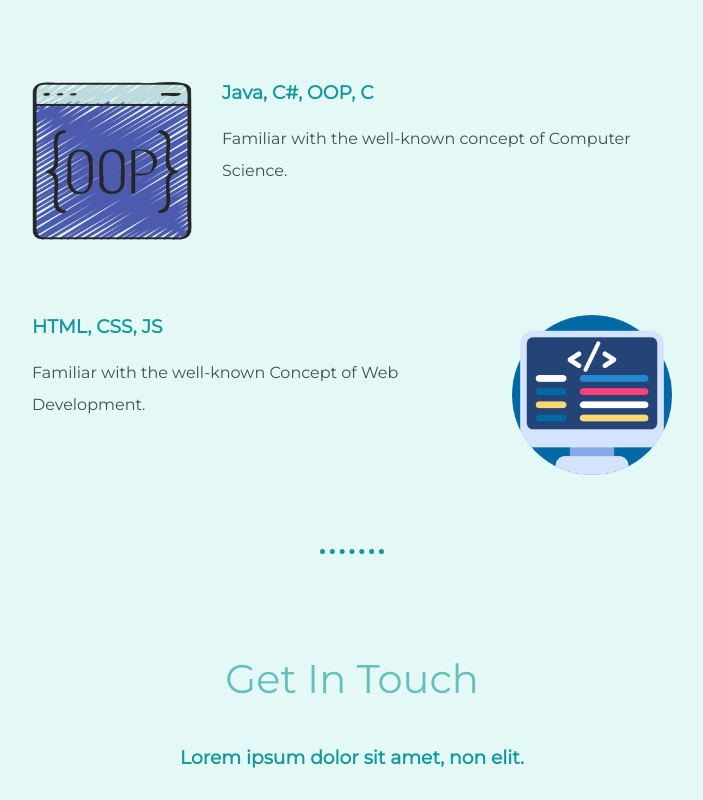
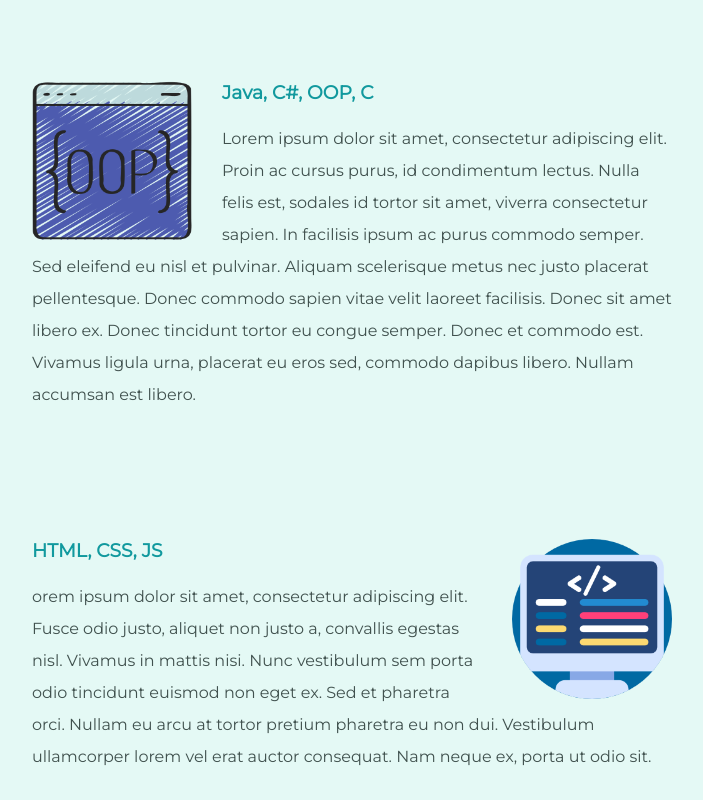
Before and after one commit to m2ic/CV, a plain HTML site: page index.html in a window 1280 px wide. Shown: the part 1500-2300 px from the top of the page, without its empty margins (288-991 px from the left). Drawn offline with Linux system fonts and the light colour scheme.

Commit message:
Add files via upload

```diff
--- a/index.html
+++ b/index.html
@@ -33,12 +33,16 @@ interpersonal skills, motivation , and willingness to take on challenges.</p>
         <div class="skill-row">
           <img class="skill-img-num1" src="images/programming.png" alt="code-skill img">
           <h3>Java, C#, OOP, C</h3>
-          <p>Familiar with the well-known concept of Computer Science.</p>
+          <p>Lorem ipsum dolor sit amet, consectetur adipiscing elit. Proin ac cursus purus, id condimentum lectus. Nulla felis est, sodales id tortor sit amet, viverra consectetur sapien.
+            In facilisis ipsum ac purus commodo semper. Sed eleifend eu nisl et pulvinar. Aliquam scelerisque metus nec justo placerat pellentesque. Donec commodo sapien vitae velit laoreet facilisis. Donec sit amet libero ex.
+            Donec tincidunt tortor eu congue semper. Donec et commodo est. Vivamus ligula urna, placerat eu eros sed, commodo dapibus libero. Nullam accumsan est libero.</p>
         </div>
         <div class="skill-row">
           <img class="skill-img-num2" src="images/coding.png" alt="code-skill img">
           <h3>HTML, CSS, JS</h3>
-          <p>Familiar with the well-known Concept of Web Development.</p>
+          <p>orem ipsum dolor sit amet, consectetur adipiscing elit. Fusce odio justo, aliquet non justo a, convallis egestas nisl. Vivamus in mattis nisi.
+             Nunc vestibulum sem porta odio tincidunt euismod non eget ex. Sed et pharetra orci.
+             Nullam eu arcu at tortor pretium pharetra eu non dui. Vestibulum ullamcorper lorem vel erat auctor consequat. Nam neque ex, porta ut odio sit.</p>
         </div>
       </div>
       <hr>
```
